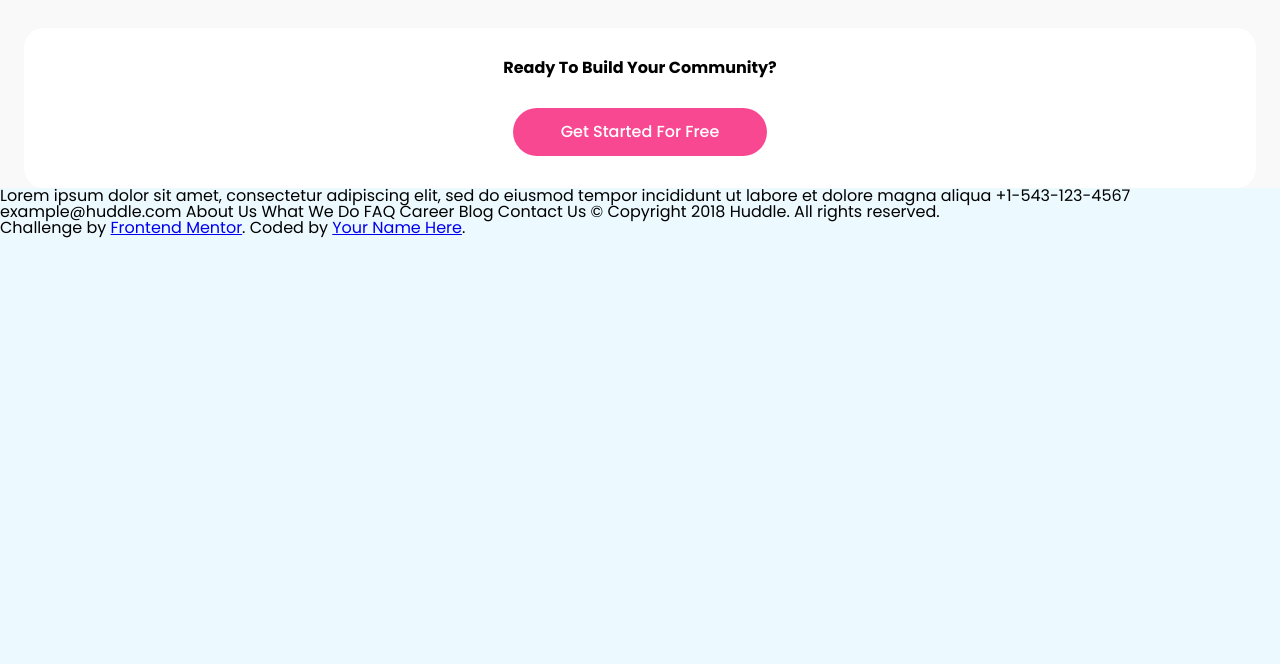
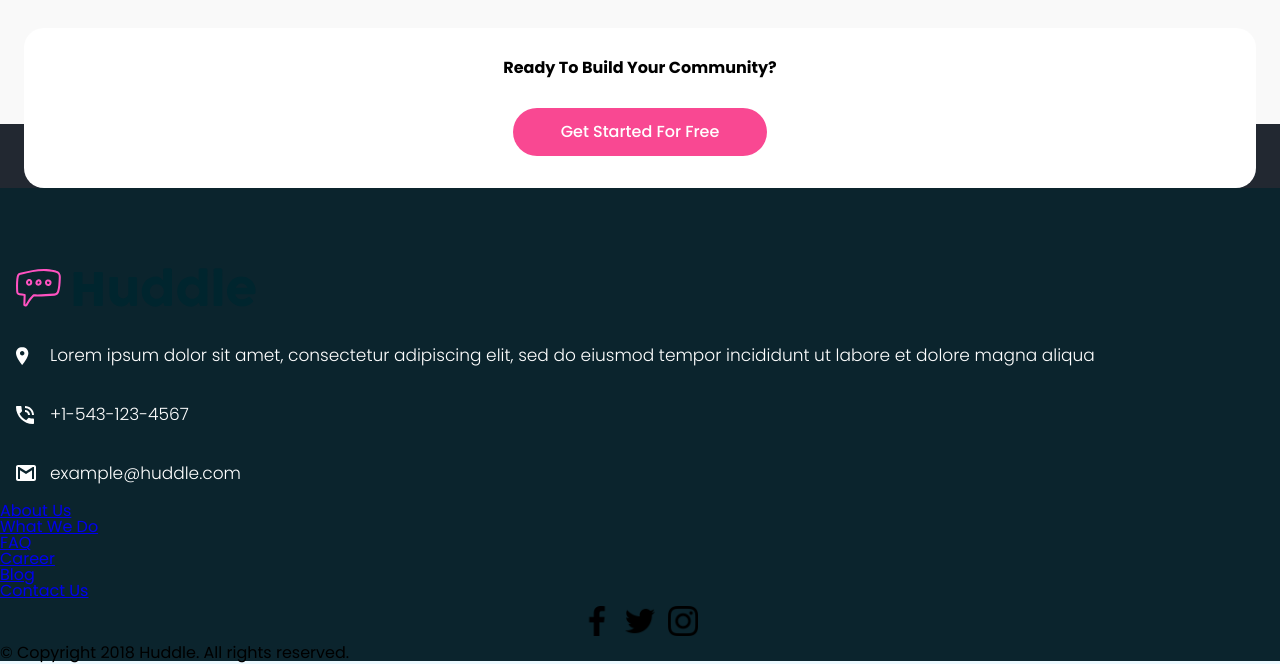
Before and after one commit to ErcilioMartiniJunior/pagina-responsiva, a plain HTML site: page index.html in a window 1280 px wide. Shown: the part 2515-3179 px from the top of the page. Before the commit the page ends 2754 px from the top, so only its background shows below. Drawn offline with Linux system fonts and the light colour scheme.

Commit message:
editado o footer

```diff
--- a/index.html
+++ b/index.html
@@ -26,7 +26,7 @@
         <div class="intro__itens">
           <h1 class="intro__title">Build The Community Your Fans Will Love</h1>
           <p class="intro__text">Huddle re-imagines the way we build communities. You have a voice, but so does your audience. Create connections with your users as you engage in genuine discussion. </p>
-          <a href="#" class="intro__button">Get Started For Free</a>
+          <a href="#" class="intro__botao">Get Started For Free</a>
           <img class="intro__image" src="images/illustration-mockups.svg" alt="ilustração de uma página da web">
         </div>
     </section>
@@ -58,32 +58,61 @@
       </div>
     </section>
   </main>
+  <footer class="rodape">
+    <img class="rodape__logo" src="images/logo.svg" alt="logo da huddle">
+      <ul class="rodape__contato">
+        <li class="rodape__location">
+          <img class="rodape__imagem__location" src="images/icon-location.svg" alt="icone de localização">
+          <p class="rodape__texto__location">Lorem ipsum dolor sit amet, consectetur adipiscing elit, sed do eiusmod tempor
+            incididunt ut labore et dolore magna aliqua</p>
+          </li>
+        <li class="rodape__phone">
+          <img class="rodape__imagem__phone" src="images/icon-phone.svg" alt="icone de telefone">
+          <p class="rodape__texto__phone">+1-543-123-4567</p>
+        </li>
+        <li class="rodape__email">
+          <img class="rodape__imagem__email" src="images/icon-email.svg" alt="icone de email">
+          <p class="rodape__texto__email">example@huddle.com</p>
+        </li>
+        </ul>
+        <ul class="rodape__lista">
+          <li>
+            <a href="#">About Us</a>
+          </li>
+          <li>
+            <a href="#">What We Do</a>
+          </li>
+          <li>
+            <a href="#">FAQ</a>
+          </li>
+          <li>
+            <a href="#">Career</a>
+          </li>
+          <li>
+            <a href="#">Blog</a>
+          </li>
+          <li>
+            <a href="#">Contact Us</a>
+          </li>
+        </ul>
 
-
-
-
-
-  Lorem ipsum dolor sit amet, consectetur adipiscing elit, sed do eiusmod tempor
-  incididunt ut labore et dolore magna aliqua
-
-  +1-543-123-4567
-  example@huddle.com
-
-  About Us
-  What We Do
-  FAQ
-
-  Career
-  Blog
-  Contact Us
-
-  &copy; Copyright 2018 Huddle. All rights reserved.
-
-  <footer>
-    <p class="attribution">
-      Challenge by <a href="https://www.frontendmentor.io?ref=challenge" target="_blank">Frontend Mentor</a>.
-      Coded by <a href="#">Your Name Here</a>.
-    </p>
+    <ul class="rodape__social">
+      <li class="img__social">
+        <img class="img__social__icon" src="images/facebook.png" alt="icone facebook">
+        <a href="www.facebook.com"></a>
+      </li>
+      <li class="img__social">
+        <img class="img__social__icon" src="images/twitter.png" alt="icone twitter">
+        <a href="www.twitter.com"></a>
+      </li>
+      <li>
+        <img class="img__social__icon" src="images/instagram.png" alt="icone instagram">
+        <a href="www.instagram.com"></a>
+      </li>
+    </ul>
+    <div class="rodape__copyright">
+      <p>&copy; Copyright 2018 Huddle. All rights reserved.</p>
+    </div>
   </footer>
 </body>
 </html>
--- a/style.css
+++ b/style.css
@@ -24,7 +24,7 @@ body {
 }
 
 .cabecalho__botao:hover {
-    background-color: #D23369;
+    background-color: #FF74B1;
 }
 
 .cabecalho__imagem {
@@ -55,7 +55,7 @@ body {
     margin: 1em 2em;
 }
 
-.intro__button {
+.intro__botao {
     font-size: 1em;
     font-weight: 500;
     color: white;
@@ -65,6 +65,10 @@ body {
     border-radius: 25px;
     cursor: pointer;
     margin: 2em 0 2em 0;
+}
+
+.intro__botao:hover {
+    background-color: #FF74B1;
 }
 
 .intro__image {
@@ -181,6 +185,8 @@ body {
 
 .section__get__started {
     background-color: #F9F9F9;
+    background: linear-gradient(to bottom, #F9F9F9  60%, #222831 40%);
+
     padding: 0 1.5em;
 }
 
@@ -211,3 +217,51 @@ body {
     cursor: pointer;
     margin: 1em 0;
 }
+
+.get__started__botao:hover {
+    background-color: #FF74B1;
+}
+
+.rodape {
+    background-color: #0B242D;
+}
+
+.rodape__logo {
+    margin: 5em 0 1em 1em;
+}
+
+.rodape__contato {
+    display: flex;
+    flex-direction: column;
+    justify-content: center;
+    align-items: flex-start;
+    margin: 0 1em;
+}
+
+.rodape__imagem__location,
+.rodape__imagem__phone,
+.rodape__imagem__email {
+    float: left;
+    margin-top: 1.3em;
+}
+
+.rodape__texto__location,
+.rodape__texto__phone,
+.rodape__texto__email {
+    color: #FFFFFF;
+    font-size: 17px;
+    font-weight: 300;
+    line-height: 25px;
+    margin: 1em 0em 1em 2em;
+
+}
+
+.rodape__social {
+    display: flex;
+    justify-content: center;
+    align-items: center;
+}
+.img__social__icon {
+    width: 30px;
+    padding: 0.4em;
+}
```
Also changed, not shown: images/facebook.png (added), images/instagram.png (added), images/twitter.png (added).
